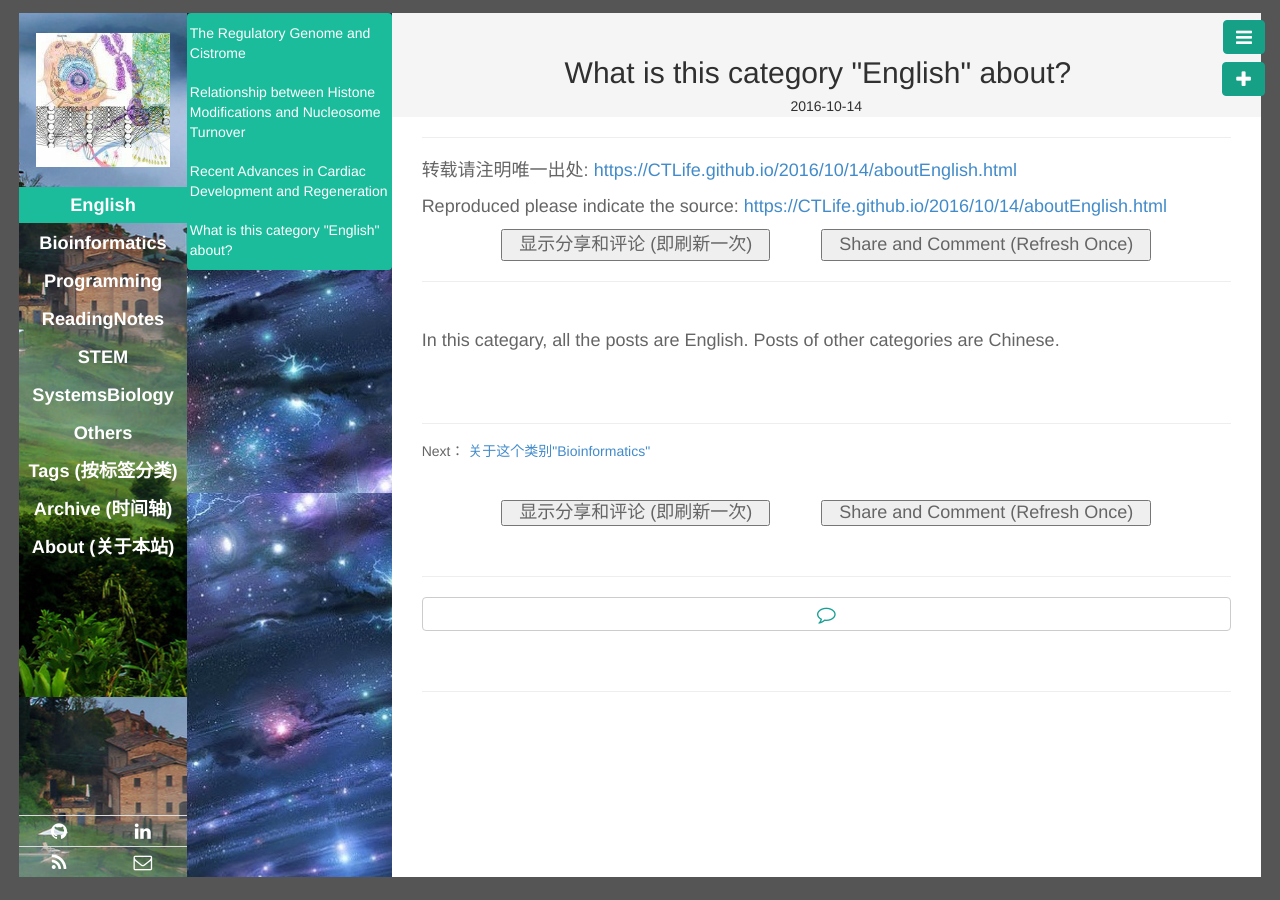
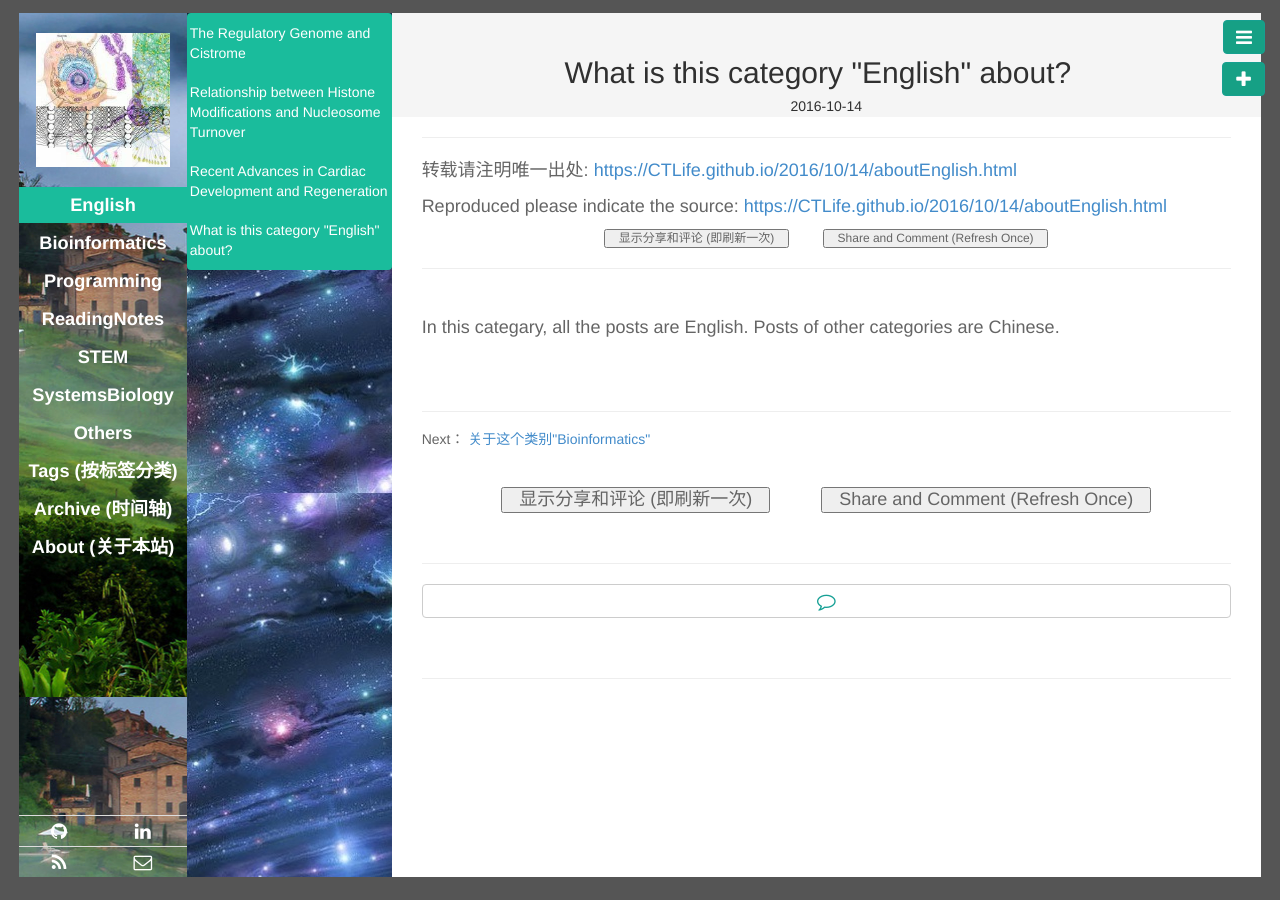
Before and after one commit to CTLife/CTLife.github.io, a Jekyll site: the page built from _posts/English/2016-10-14-aboutEnglish.md, in a window 1280 px wide. Built offline with Jekyll 4.4.1, drawn with Linux system fonts in a browser that asks for light colours; Markdown is read by kramdown in place of the engine named in the settings; comment, search, counter and statistics services are not loaded.

Commit message:
Update post.html

```diff
--- a/_layouts/post.html
+++ b/_layouts/post.html
@@ -14,11 +14,11 @@ layout: base
         <div id="content">
             <p>转载请注明唯一出处: <a href=" {{ site.url }}{{ page.url }} ">{{ site.url }}{{ page.url }}</a></p>
             <p>Reproduced please indicate the source: <a href=" {{ site.url }}{{ page.url }} ">{{ site.url }}{{ page.url }}</a></p>
-            <center>
+            <center>  <h6>
 		 <input type="button"   value="  显示分享和评论 (即刷新一次)  "  onClick="window.location.reload()">
 		  &emsp; &emsp;
 		 <input type="button"   value="  Share and Comment (Refresh Once)  "  onClick="window.location.reload()">
-	    </center>
+	    </h6>  </center>
 	    <hr>
             <br>
             {{ content }}
@@ -53,9 +53,10 @@ layout: base
     {% include disqus.html %}
     <hr>
     {% include duoshuo.html %}
+    <br> <br>
   </div>
   <!-- 目录 -->
-  <div id="content_table" style="position:fixed;right:20px;top:120px;display:none;">
+  <div id="content_table" style="position:fixed; right:20px; top:120px; display:none;">
     <div class="panel panel-success">
       <div class="panel-body" id="nav"></div>
     </div>
```
